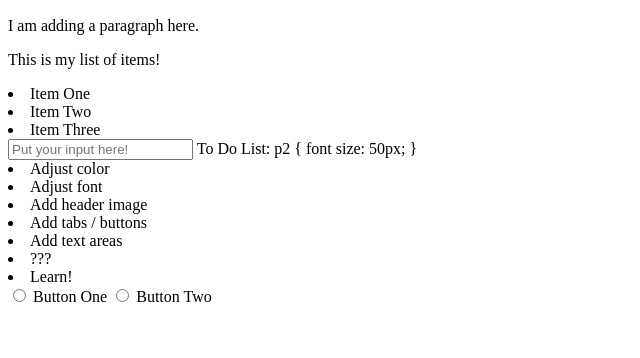
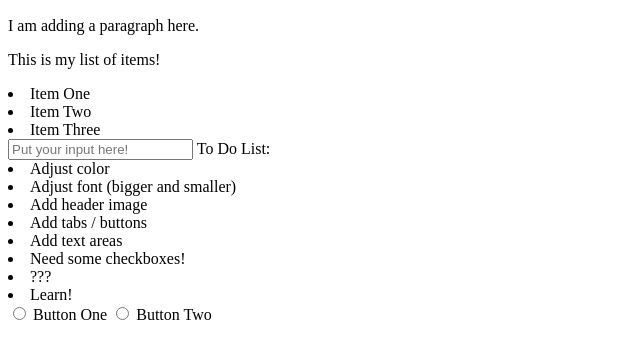
Before and after one commit to ogwillow/site, a plain HTML site: page index.html in a window 1280 px wide. Shown: the part 168-526 px from the top of the page, without its empty margins (0-640 px from the left). Drawn offline with Linux system fonts and the light colour scheme.

Commit message:
Adjusted font box, added a (need) checkbox bullet.

```diff
--- a/index.html
+++ b/index.html
@@ -24,15 +24,13 @@
 <!--Maybe a text box!-->
 <input type="text" placeholder="Put your input here!">
 
-<p2>To Do List:</p2>
-p2 {
-	font size: 50px;
-}
+<p2>To Do List:</p2,>
 <li>Adjust color</li>
-<li>Adjust font</li>
+<li>Adjust font (bigger and smaller)</li>
 <li>Add header image</li>
 <li>Add tabs / buttons</li>
 <li>Add text areas</li>
+<li>Need some checkboxes!</li>
 <li>???</li>
 <li>Learn!</li>
 <!--This is kind of like a blog, one that isn't progressing very quickly lol.-->
```
